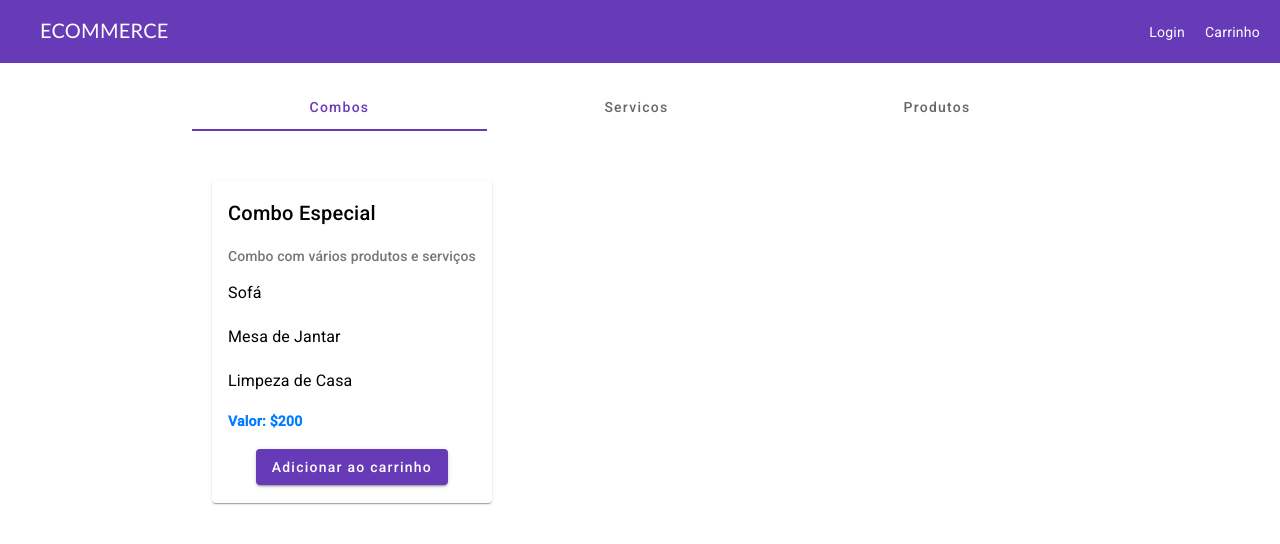
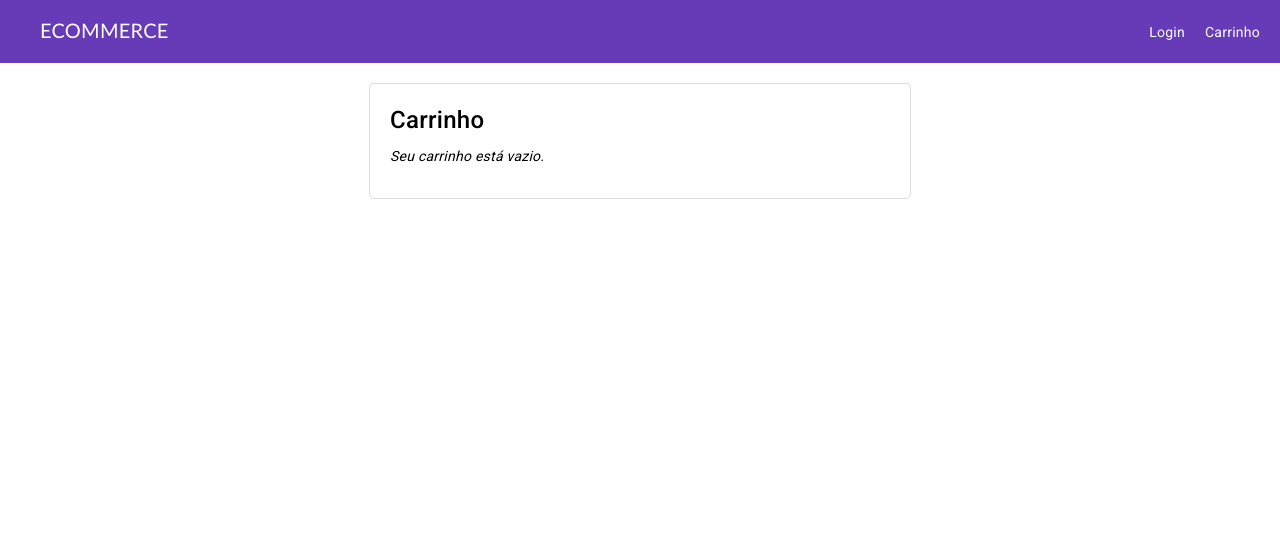
Before and after one commit to brunosbrito/ecommerce, an Angular app in the folder ecommerce-frontend/: page /carrinho in a window 1280 px wide. Shown: the top 544 px of the page. Built offline with nearby package versions, Linux system fonts and the light colour scheme.

Commit message:
created home

```diff
--- a/ecommerce-frontend/src/app/app.component.html
+++ b/ecommerce-frontend/src/app/app.component.html
@@ -1 +1 @@
-<app-home></app-home>
+<router-outlet></router-outlet>
--- a/ecommerce-frontend/src/app/home/home.component.css
+++ b/ecommerce-frontend/src/app/home/home.component.css
@@ -1,26 +1,3 @@
-.navbar {
-  background-color: #673ab7;
-  color: #fff;
-  padding: 20px;
-}
-
-.container {
-  display: flex;
-  justify-content: space-between;
-  align-items: center;
-}
-
-.logo {
-  font-size: 20px;
-  font-family: 'Trebuchet MS', 'Lucida Sans Unicode', 'Lucida Grande', 'Lucida Sans', Arial, sans-serif;
-}
-
-.nav-links a {
-  color: #fff;
-  text-decoration: none;
-  margin-left: 20px;
-}
-
 .tabs {
   width: 70%;
   margin: 20px auto;
--- a/ecommerce-frontend/src/app/home/home.component.html
+++ b/ecommerce-frontend/src/app/home/home.component.html
@@ -1,15 +1,4 @@
-<nav class="navbar">
-  <div class="container">
-    <div class="nav-links">
-      <a class="logo" href="/">ECOMMERCE</a>
-    </div>
-    <div class="nav-links">
-      <a href="/login">Login</a>
-      <a href="/carrinho">Carrinho</a>
-    </div>
-  </div>
-</nav>
-
+<app-nav-bar></app-nav-bar>
 <div>
   <mat-tab-group class="tabs">
     <mat-tab label="Combos"><app-combo-card [combos]="combos"></app-combo-card></mat-tab>
--- a/ecommerce-frontend/src/app/home/home.component.ts
+++ b/ecommerce-frontend/src/app/home/home.component.ts
@@ -2,11 +2,12 @@
 import {MatTabsModule} from '@angular/material/tabs';
 import { ItemCardComponent } from '../item-card/item-card.component';
 import { ComboCardComponent } from '../combo-card/combo-card.component';
+import { NavBarComponent } from '../nav-bar/nav-bar.component';
 
 @Component({
   selector: 'app-home',
   standalone: true,
-  imports: [MatTabsModule, ItemCardComponent, ComboCardComponent],
+  imports: [MatTabsModule, ItemCardComponent, ComboCardComponent, NavBarComponent],
   templateUrl: './home.component.html',
   styleUrl: './home.component.css'
 })
```
